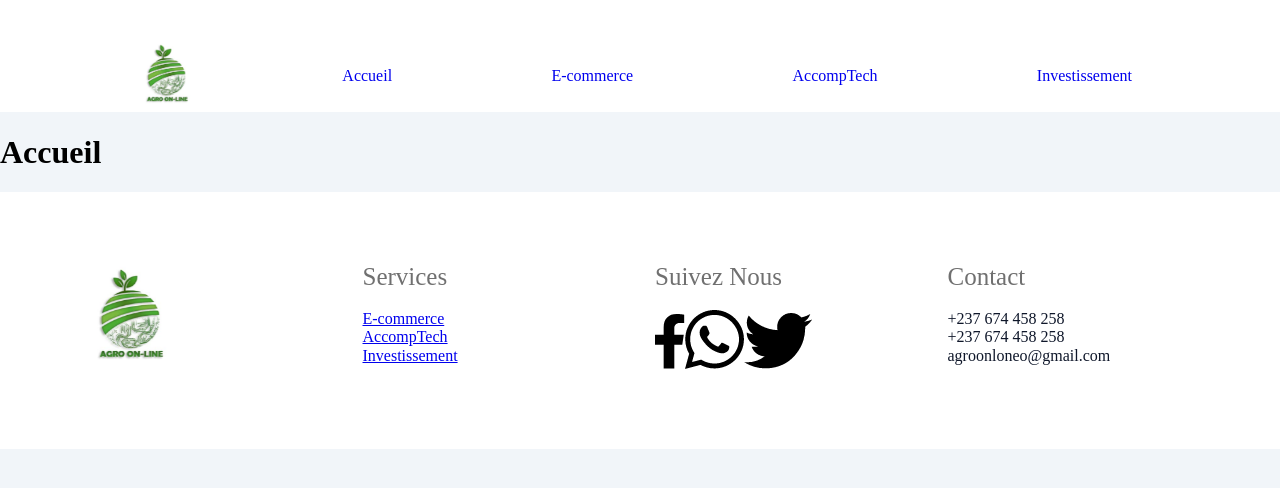
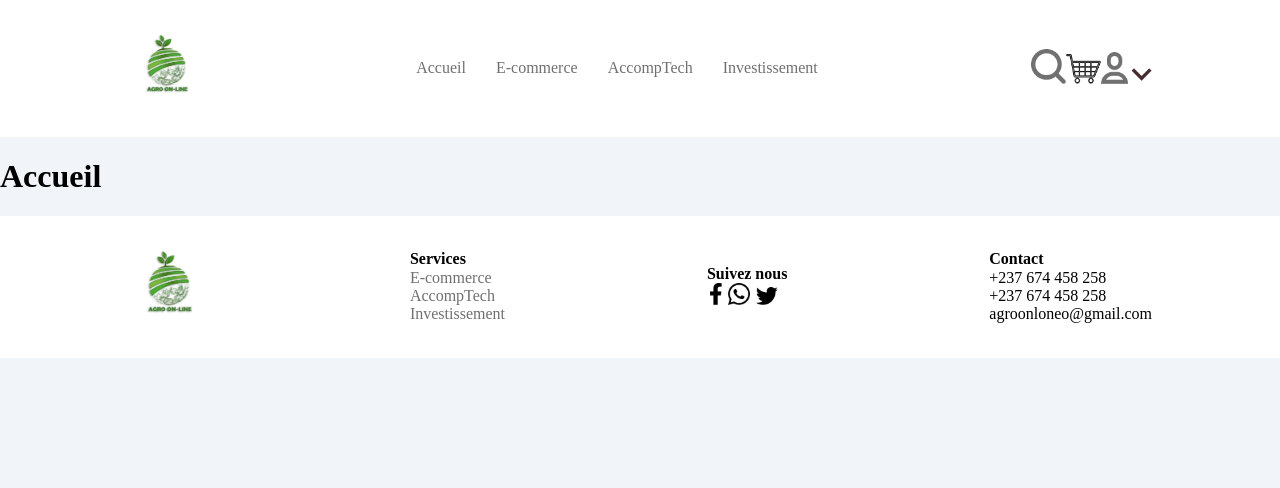
Before and after one commit to AgroOnline-Dev/Application-web, a React (Create React App) app: page / in a window 1280 px wide. Shown: the top 488 px of the page. Built offline with nearby package versions, Linux system fonts and the light colour scheme.

Commit message:
finished with navbar and footer

```diff
--- a/public/index.html
+++ b/public/index.html
@@ -10,6 +10,10 @@
       content="Web site created using create-react-app"
     />
     <link rel="apple-touch-icon" href="%PUBLIC_URL%/logo192.png" />
+    <link
+      rel="stylesheet"
+      href="https://cdnjs.cloudflare.com/ajax/libs/font-awesome/6.3.0/css/all.min.css"
+    />
     <!--
       manifest.json provides metadata used when your web app is installed on a
       user's mobile device or desktop. See https://developers.google.com/web/fundamentals/web-app-manifest/
--- a/src/components/Footer.js
+++ b/src/components/Footer.js
@@ -9,8 +9,6 @@ function Footer() {
   return (
     <>
       <footer className="footer">
-        <div className="container">
-          <div className="row">
         <div className="footer-col">
           <Link to="/">
             <img className="logo" src={logo} alt="logo" />
@@ -18,15 +16,21 @@ function Footer() {
         </div>
         <div className="footer-col">
           <h4>Services</h4>
-              <ul>
+          <ul className="footer-links">
             <li>
-                  <Link to="/ecommerce">E-commerce</Link>
+              <Link className="footer-link" to="/ecommerce">
+                E-commerce
+              </Link>
             </li>
             <li>
-                  <Link to="/accomp-tech">AccompTech</Link>
+              <Link className="footer-link" to="/accomp-tech">
+                AccompTech
+              </Link>
             </li>
             <li>
-                  <Link to="/investissement">Investissement</Link>
+              <Link className="footer-link" to="/investissement">
+                Investissement
+              </Link>
             </li>
           </ul>
         </div>
@@ -34,7 +38,7 @@ function Footer() {
           <h4>Suivez nous</h4>
           <div>
             <Link to="/">
-                  <img className="social-links" src={facebook} />
+              <img className="social-links" id="facebook" src={facebook} />
             </Link>
             <Link to="/">
               <img className="social-links" src={whatsapp} />
@@ -46,13 +50,11 @@ function Footer() {
         </div>
         <div className="footer-col">
           <h4>Contact</h4>
-              <ul>
+          <ul className="footer-contact">
             <li> +237 674 458 258</li>
             <li> +237 674 458 258</li>
             <li> agroonloneo@gmail.com</li>
           </ul>
-            </div>
-          </div>
         </div>
       </footer>
     </>
--- a/src/components/Navbar.js
+++ b/src/components/Navbar.js
@@ -1,40 +1,52 @@
 import React from "react";
 import { Link } from "react-router-dom";
 import logo from "../assets/Logo.png";
+import search from "../assets/Search Icon.png";
+import cart from "../assets/Path 6.png";
+import profileOffline from "../assets/profile.png";
 
 function Navbar() {
   return (
+    <>
       <nav>
+        <div className="nav-logo">
+          <Link to="/">
             <img src={logo} alt="logo" />
-      <ul>
+          </Link>
+        </div>
+        <ul className="nav-links">
           <li>
             <Link className="nav-link" to="/">
               Accueil
             </Link>
           </li>
-      </ul>
-      <ul>
           <li>
             <Link className="nav-link" to="/ecommerce">
               E-commerce
             </Link>
           </li>
-      </ul>
-      <ul>
           <li>
             <Link className="nav-link" to="/accomp-tech">
               AccompTech
             </Link>
           </li>
-      </ul>
-      <ul>
           <li>
             <Link className="nav-link" to="/investissement">
               Investissement
             </Link>
           </li>
         </ul>
+        <div>
+          <img className="nav-icons" src={search} alt="search" />
+          <img className="nav-icons" src={cart} alt="shopping cart" />
+          <img
+            className="nav-icons profile"
+            src={profileOffline}
+            alt="profile"
+          />
+        </div>
       </nav>
+    </>
   );
 }
 
--- a/src/index.css
+++ b/src/index.css
@@ -173,63 +173,65 @@ body {
 }
 
 /* footer css */
-.container {
-  max-width: 1170px;
-  margin: auto;
+
+.footer {
+  background-color: var(--white);
+  display: flex;
+  align-items: center;
+  justify-content: space-between;
+  padding: 30px 10%;
 }
-.row {
-  display: flex;
-  flex-wrap: wrap;
-}
-ul {
+.footer-links {
   list-style: none;
 }
-.footer {
-  background-color: var(--white);
-  padding: 70px 0;
-}
-.footer-col {
-  width: 25%;
-  padding: 0 15px;
-}
-.footer-col h4 {
-  font: var(--unnamed-font-style-normal) normal 300 var(--unnamed-font-size-25) /
-    29px var(--unnamed-font-family-larsseit);
-  letter-spacing: var(--unnamed-character-spacing-0);
+.footer-link {
+  text-decoration: none;
   color: var(--unnamed-color-707070);
-  font: normal normal 300 25px/29px Larsseit;
-  text-transform: capitalize;
-  margin-bottom: 19px;
-}
-.footer-col ul li {
-  font: var(--unnamed-font-style-normal);
-  letter-spacing: var(--unnamed-character-spacing-0);
-  color: var(--grey-900);
-  font: normal normal medium 50px/58px Larsseit;
 }
 .logo {
-  width: 117px;
+  width: 80px;
+}
+.social-links {
+  width: 22px;
+  margin: 0 3px;
+  /* margin-top: 15px; */
+}
+#facebook {
+  width: 12px;
+}
+.footer-contact li {
+  list-style: none;
 }
 
 /* navbar css */
 
 nav {
+  display: flex;
+  justify-content: space-between;
+  align-items: center;
+  padding: 30px 10%;
   background-color: var(--white);
-  display: flex;
-  align-items: center;
-  justify-content: space-between;
-  padding-top: 40px;
-  padding-left: 10%;
-  padding-right: 10%;
 }
-nav img {
+.nav-logo {
+  cursor: pointer;
+}
+.nav-logo img {
   width: 75px;
 }
-nav ul li {
-  list-style-type: none;
+.nav-links {
+  list-style: none;
+}
+.nav-links li {
   display: inline-block;
-  padding: 10px 20px;
+  padding: 0px 15px;
 }
 .nav-link {
   text-decoration: none;
+  color: var(--unnamed-color-707070);
 }
+.nav-icons {
+  width: 35px;
+}
+.profile {
+  width: 51px;
+}
```
Lines whose indentation alone changed are shown as unchanged.
